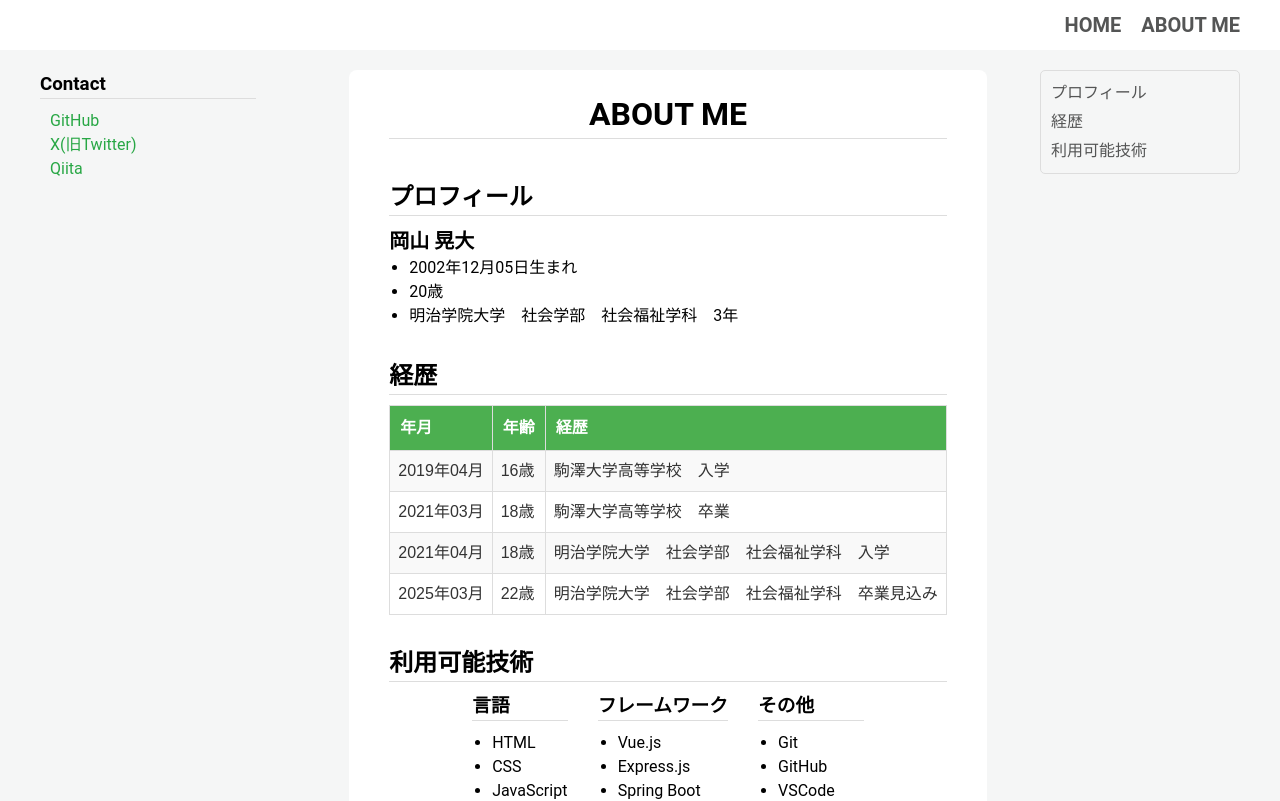
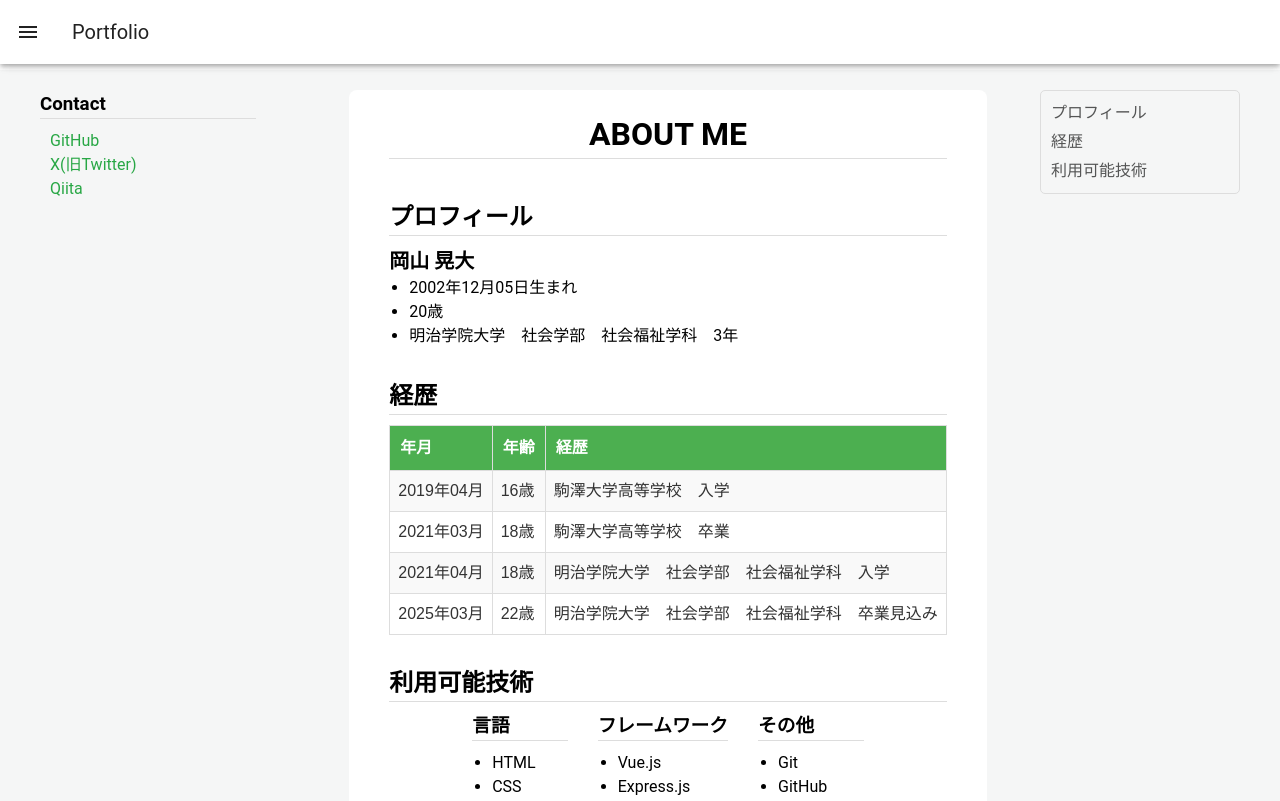
Before and after one commit to koinunopochi/PortfolioFront, a Vue app: page /about-me in a window 1280 px wide. Shown: the top 801 px of the page. Built offline with nearby package versions, Linux system fonts and the light colour scheme.

Commit message:
既存のコンポーネントを追加

```diff
--- a/src/components/NavBar.vue
+++ b/src/components/NavBar.vue
@@ -1,30 +1,55 @@
 <template>
   <div class="nav-bar">
-    <a href="/">HOME</a>
-    <a href="/about-me">ABOUT ME</a>
+    <v-app>
+      <v-navigation-drawer v-model="drawer" app>
+        <!-- ドロワー内のコンテンツ -->
+        <v-list>
+          <v-list-item-group>
+            <v-list-item
+              v-for="item in items"
+              :key="item.title"
+              @click="navigate(item.link)"
+            >
+              <v-list-item-title>{{ item.title }}</v-list-item-title>
+            </v-list-item>
+          </v-list-item-group>
+        </v-list>
+      </v-navigation-drawer>
+
+      <v-app-bar app>
+        <v-app-bar-nav-icon @click.stop="drawer = !drawer"></v-app-bar-nav-icon>
+        <v-toolbar-title>Portfolio</v-toolbar-title>
+      </v-app-bar>
+
+      <v-main>
+        <!-- メインコンテンツ -->
+      </v-main>
+    </v-app>
   </div>
 </template>
 
+<script setup lang="ts">
+import { ref } from 'vue';
+import { useRouter } from 'vue-router';
+
+const drawer = ref(false);
+const items = [
+  { title: 'Home', link: '/' },
+  { title: 'About Me', link: '/about-me' },
+];
+const router = useRouter();
+
+const navigate = (link: string) => {
+  drawer.value = false;
+  router.push(link);
+};
+</script>
+
 <style scoped>
 .nav-bar {
-  display: flex;
-  flex-direction: row;
-  justify-content: end;
-  width: 100%;
   height: 50px;
   background-color: #fff;
-  padding-top: 10px;
   padding-right: 20px;
-}
-.nav-bar a {
-  margin-right: 20px;
-  font-size: 20px;
-  font-weight: bold;
-  text-decoration: none;
-  color: #545555;
-  transition: color 0.3s, text-decoration 0.3s;
-}
-.nav-bar a:hover {
-  text-decoration: underline;
+  margin-bottom: 20px;
 }
 </style>
```
